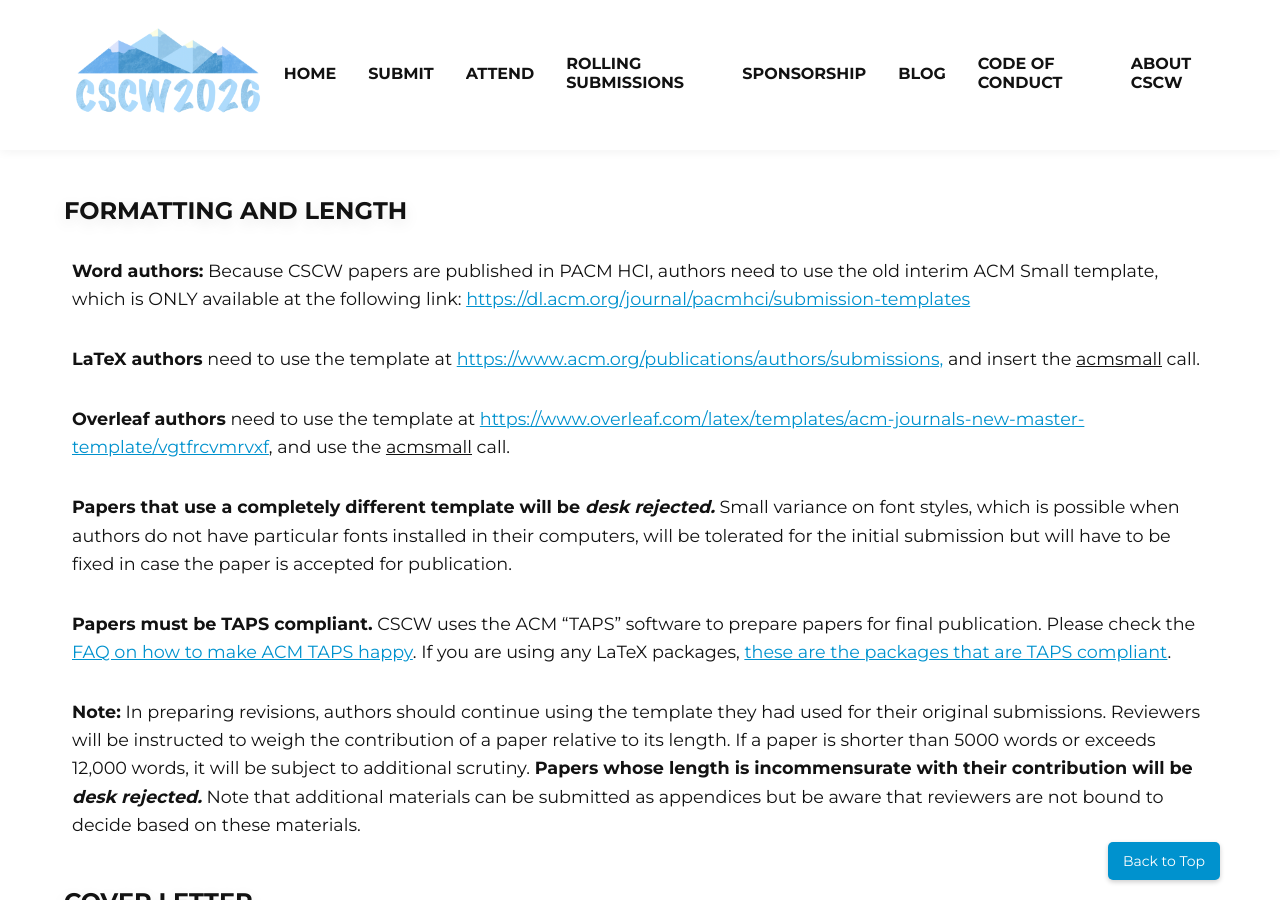
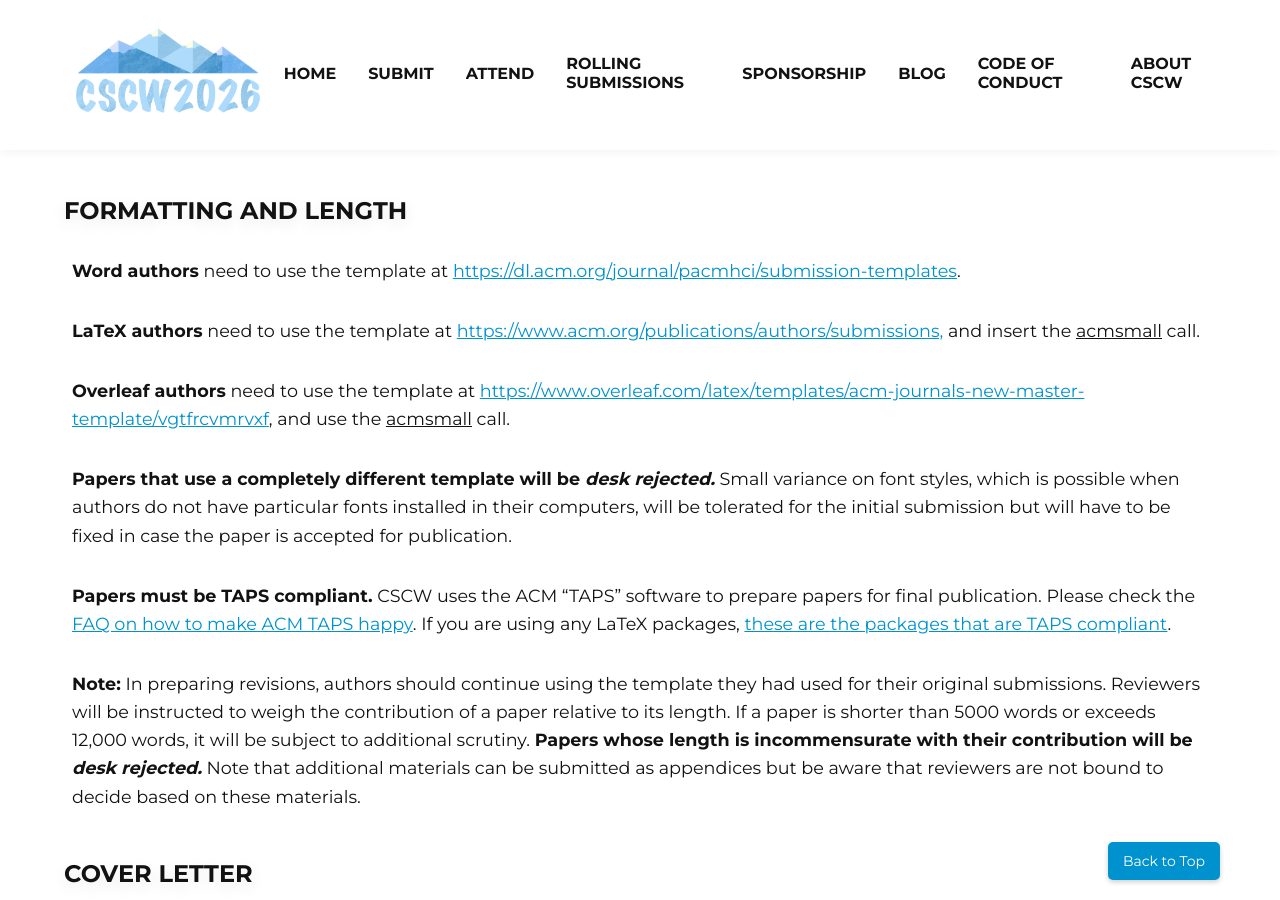
Before and after one commit to anthonypinter/cscw2026-website, a Jekyll site: the page built from rolling.html, in a window 1280 px wide and 900 px high, scrolled down 6536 px. Built offline with Jekyll 4.4.1, drawn with Linux system fonts in a browser that asks for light colours.

Commit message:
rolling edit to word template

```diff
--- a/rolling.html
+++ b/rolling.html
@@ -228,7 +228,7 @@ section_id: home
        <h3>FORMATTING AND LENGTH</h3>
 
        <div class="page-text">
-        <strong>Word authors:</strong> Because CSCW papers are published in PACM HCI, authors need to use the old interim ACM Small template, which is ONLY available at the  following link: <a href="https://dl.acm.org/journal/pacmhci/submission-templates">https://dl.acm.org/journal/pacmhci/submission-templates</a>
+        <strong>Word authors</strong> need to use the template at <a href="https://dl.acm.org/journal/pacmhci/submission-templates">https://dl.acm.org/journal/pacmhci/submission-templates</a>.
        </div>
 
        <div class="page-text">
```
Also changed, not shown: 1 other file.
